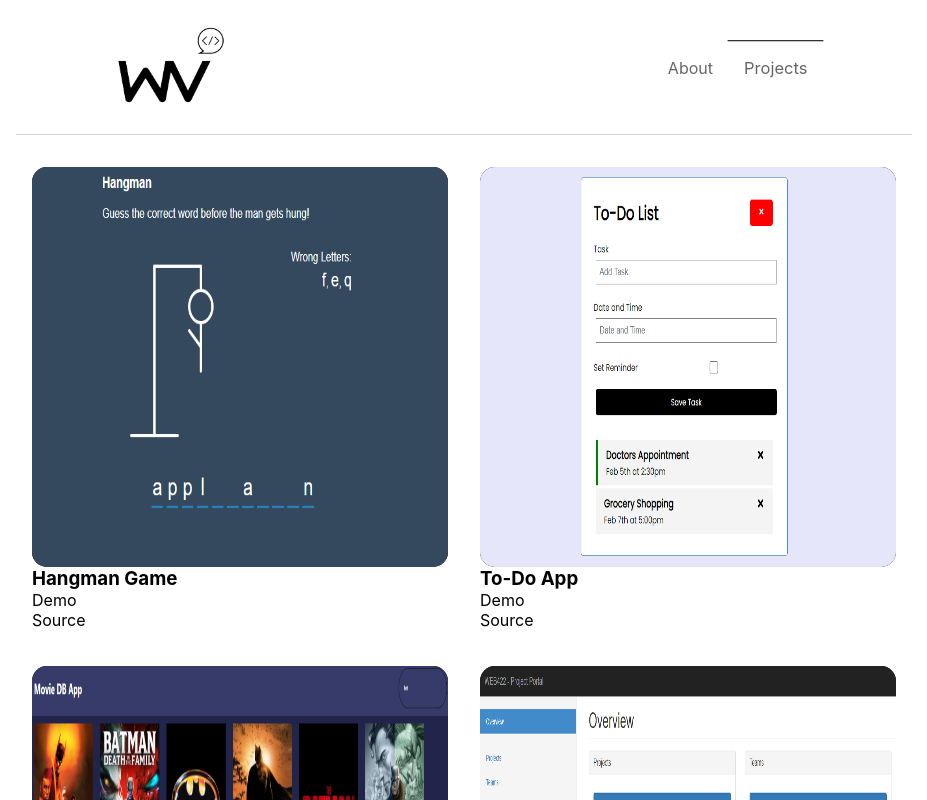
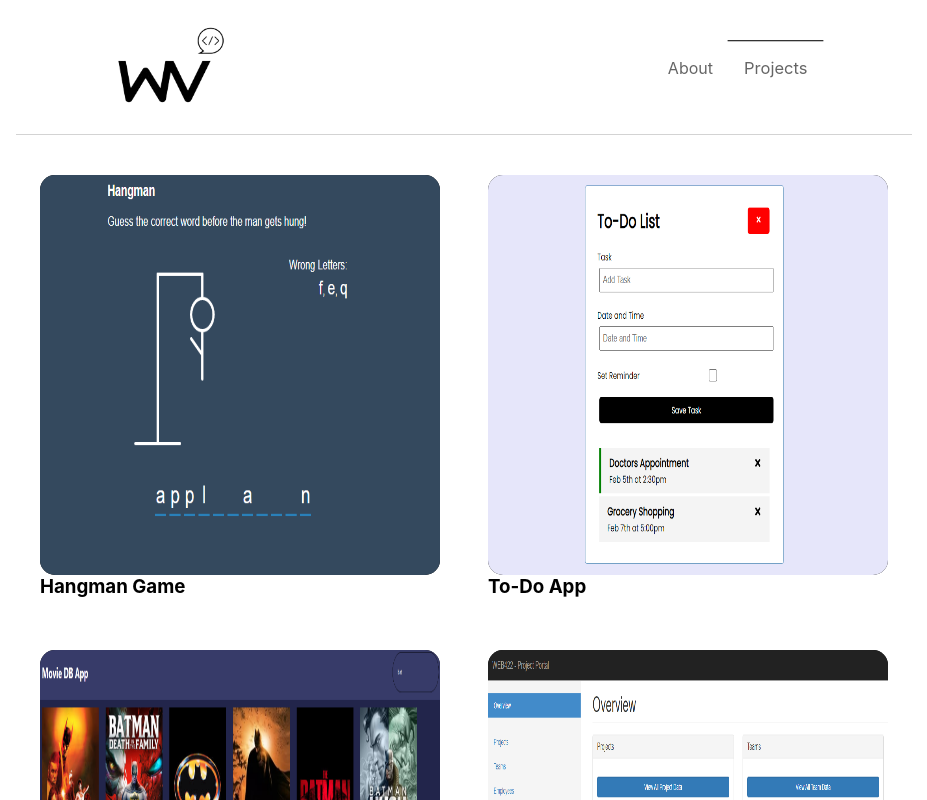
Before and after one commit to willvuong/react-portfolio-app, a React (Create React App) app: page /projects in a window 1280 px wide. Shown: the top 800 px of the page, without its empty margins (176-1103 px from the left). Built offline with nearby package versions, Linux system fonts and the light colour scheme.

Commit message:
project edit 3

```diff
--- a/src/components/ProjectsItems.js
+++ b/src/components/ProjectsItems.js
@@ -4,16 +4,21 @@ const ProjectsItems = ({ projectsData }) => {
         <div className="ProjectsItems">
             <div className="projectImgContainer"> {/* specifically for dark background on hover */}
                 <img src={projectsData.img} ></img>
+
+                <div className="projectInfo">
+                    <p>{projectsData.description}</p>
+                    <button>
+                        <a href={projectsData.demoLink} target="_blank">Demo</a>
+                    </button>
+                    <br />
+                    <button>
+                        <a href={projectsData.sourceCode} target="_blank">Source</a>
+                    </button>
+                </div>
             </div>
 
             <h3>{projectsData.name}</h3>
 
-            <div className="projectInfo">
-                <p>{projectsData.description}</p>
-                <a href={projectsData.demoLink} target="_blank">Demo</a>
-                <br />
-                <a href={projectsData.sourceCode} target="_blank">Source</a>
-            </div>
         </div>
     )
 }
--- a/src/data/ProjectsData.js
+++ b/src/data/ProjectsData.js
@@ -8,7 +8,7 @@ const projectsData = [
     {
         id: 1,
         name: "Hangman Game",
-        description: "",
+        description: "Hangman game that records correct and wrong letters, and determines on whether you can play depending on whether you win or lose, through the use of React useStates and useEffect. React useStates were used as props in order to update what was being displayed on the screen (ie: wrongLetters that were entered updated the Figure component to render out a new body part)",
         img: hangman, //insert image src
         demoLink: "", //insert webside url
         sourceCode: "https://github.com/willvuong/react-hangman-app" //insert heroku link
@@ -16,7 +16,7 @@ const projectsData = [
     {
         id: 2,
         name: "To-Do App",
-        description: "",
+        description: "A to-do list using React in order to add, delete and track task. Created functions that served as functionality in order to edit the task list that were passed into components as props. React useStates were incorporated in order to display/close the + button (add new task) and to add new tasks components into the task array.",
         img: todo, //insert image src
         demoLink: "", //insert webside url
         sourceCode: "https://github.com/willvuong/react-to-do-app" //insert heroku link
@@ -24,7 +24,7 @@ const projectsData = [
     {
         id: 3,
         name: "Movie Database App",
-        description: "",
+        description: "This movie database application pulls data from an API in order to display specfically queried movies from the user. A useState is intialized as null which it then stores the data of the query that the user enters in the search bar. All movies that match the specified keyword is firstly searched through the API -> converted to JSON objects -> results sent to movies component as props -> movie component where the data is then handled and rendered onto the page",
         img: moviedb, //insert image src
         demoLink: "", //insert webside url
         sourceCode: "" //insert heroku link
--- a/src/index.css
+++ b/src/index.css
@@ -124,6 +124,12 @@ body {
   border-radius: 50%;
   box-shadow: 10px 10px rgb(245, 244, 244);
 }
+
+.Home {
+  display: flex;
+  width: 100%;
+  /* border: 1px solid red; */
+}
 /******************************* HOME *******************************/
 
 
@@ -148,23 +154,19 @@ body {
 /******************************* ABOUT *******************************/
 
 /******************************* PROJECTS *******************************/
-/* code projects css */
-/******************************* PROJECTS *******************************/
 .ProjectsItems {
   box-sizing: border-box;
-  padding: 1rem;
+  padding: 1.5rem;
   width: 50%;
   display: inline-block;
-
   overflow: hidden;
-  /* border: 1px solid red; */
 }
 
 .projectImgContainer {
-  background-color: Black;
+  background-color: black;
   border-radius: 15px;
   height: 400px;
-  z-index:10;
+  /* z-index:10; */
   position: relative;
 }
 
@@ -172,7 +174,7 @@ body {
   border-radius: 15px;
   height: 100%;
   width: 100%;
-  z-index: 5;
+  /* z-index: 5; */
 }
 
 .projectImgContainer img:hover {
@@ -180,27 +182,33 @@ body {
   transition: 0.3s ease-in-out;
 }
 
-/* .projectInfo {
-  text-align: center;
+.projectInfo {
   position: absolute;
-  bottom: 10rem;
-  left: 0;
-  right: 0;
-  color: white;
-  padding: 1rem;
-  transform: translateY(100%);
-  transition: transform 0.3s ease-in-out;
+  top: 50%;
+  left: 50%;
+  margin: -25px 0 0 -25px;
+  transition: 0.7s ease-in-out;
+  display: none;
+}
+
+.projectImgContainer img:hover + .projectInfo {
+  display: block;
+}
+
+.projectInfo button {
+  background-color: rgb(48, 166, 245);
+}
+
+/* .projectInfo:hover > .projectImgContainer img {
+  opacity: 0.2;
+  transition: 0.3s ease-in-out;
 } */
 
-.projectInfo a {
+.projectInfo {
   text-decoration: none;
-  color: black;
+  color: white;
 }
 
-/* .projectInfo:hover {
-  transform: translateY(0%);
-  opacity: 0.5;
-} */
 
 @media only screen and (max-width:1008px) {
   .ProjectsItems {
@@ -213,6 +221,8 @@ body {
     height: 250px;
   }
 }
+/******************************* PROJECTS *******************************/
+
 /******************************* FOOTER *******************************/
 .Footer {
   border-top: 1px solid lightgray;
```
